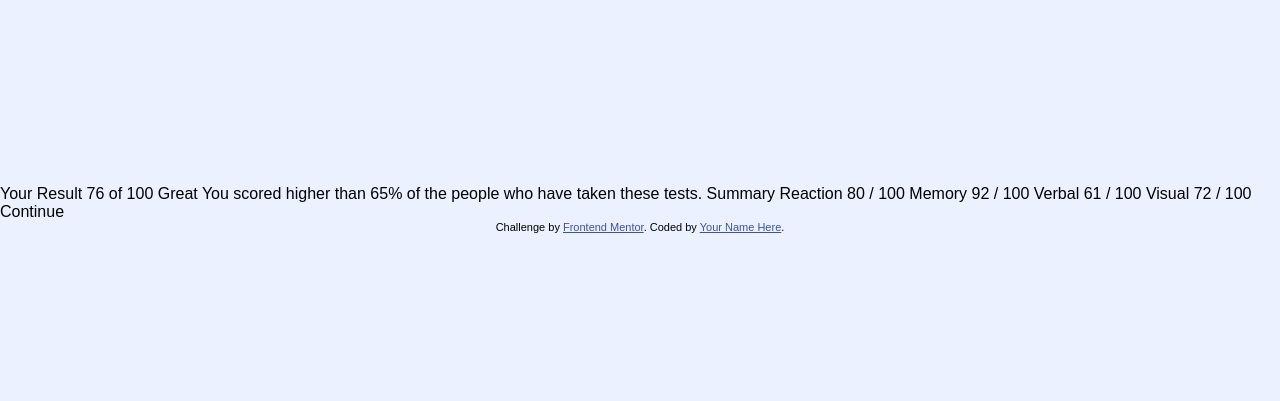
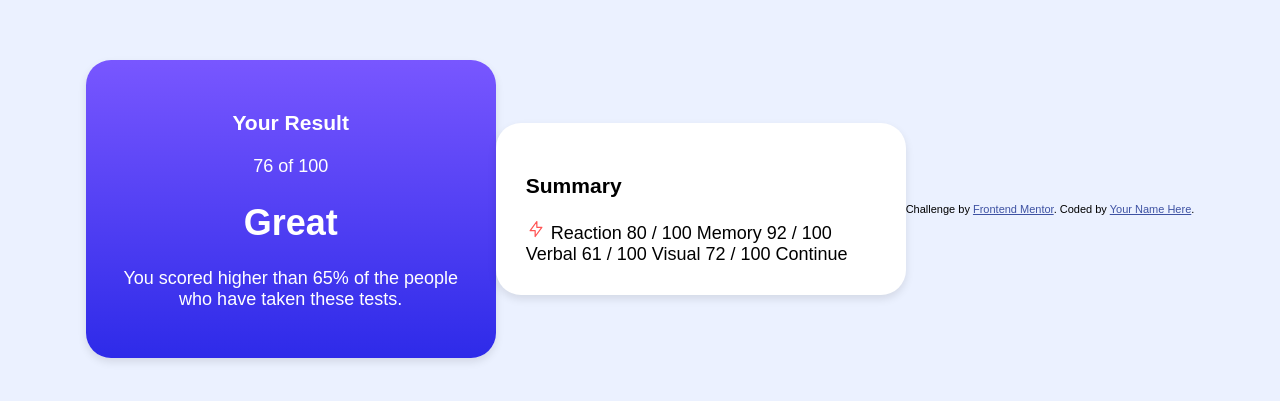
Before and after one commit to jemima-lopez/summary, a plain HTML site: page index.html in a window 1280 px wide. Shown: the part 191-592 px from the top of the page. Drawn offline with Linux system fonts and the light colour scheme.

Commit message:
container commit

```diff
--- a/index.css
+++ b/index.css
@@ -1,6 +1,8 @@
 body {
     font-family: 'Hanken Grotesk', sans-serif;
     background-color: hsl(221, 100%, 96%);
+    font-size: 18px;
+    font-weight: 500;
     margin: 0;
     padding: 0;
     display: flex;
@@ -8,3 +10,29 @@ body {
     align-items: center;
     height: 100vh;
 }
+.container {
+    display: flex;
+    justify-content: center;
+    align-items: center;
+    height: 100vh;
+}
+
+card {
+    background-color: white;
+    border-radius: 25px;
+    box-shadow: 0 4px 8px rgba(0, 0, 0, 0.1);
+    width: 350px;
+    overflow: hidden;
+}
+
+.result {
+    background: linear-gradient(to bottom, hsl(252, 100%, 67%), hsl(241, 81%, 54%));
+    color: white;
+    text-align: center;
+    padding: 30px;
+}
+
+
+.summary {
+    padding: 30px;
+}
--- a/index.html
+++ b/index.html
@@ -17,14 +17,15 @@
 </head>
 <body>
   <div class="container">
-    Your Result
-    76
-    of 100
-
-    Great
-    You scored higher than 65% of the people who have taken these tests.
-
-    Summary
+    <card class="result">
+      <h3>Your Result</h3>
+      <p>76 of 100</p>
+      <h1>Great</h1>
+      <p>You scored higher than 65% of the people who have taken these tests.</p>
+    </card>
+    <card class="summary">
+      <h3>Summary</h3>
+      <img src="./assets/images/icon-reaction.svg" alt="Reaction Icon">
 
       Reaction
       80 / 100
@@ -39,7 +40,7 @@
       72 / 100
 
       Continue
-
+    </card>
     <div class="attribution">
       Challenge by <a href="https://www.frontendmentor.io?ref=challenge" target="_blank">Frontend Mentor</a>.
       Coded by <a href="#">Your Name Here</a>.
```
Lines whose indentation alone changed are shown as unchanged.
